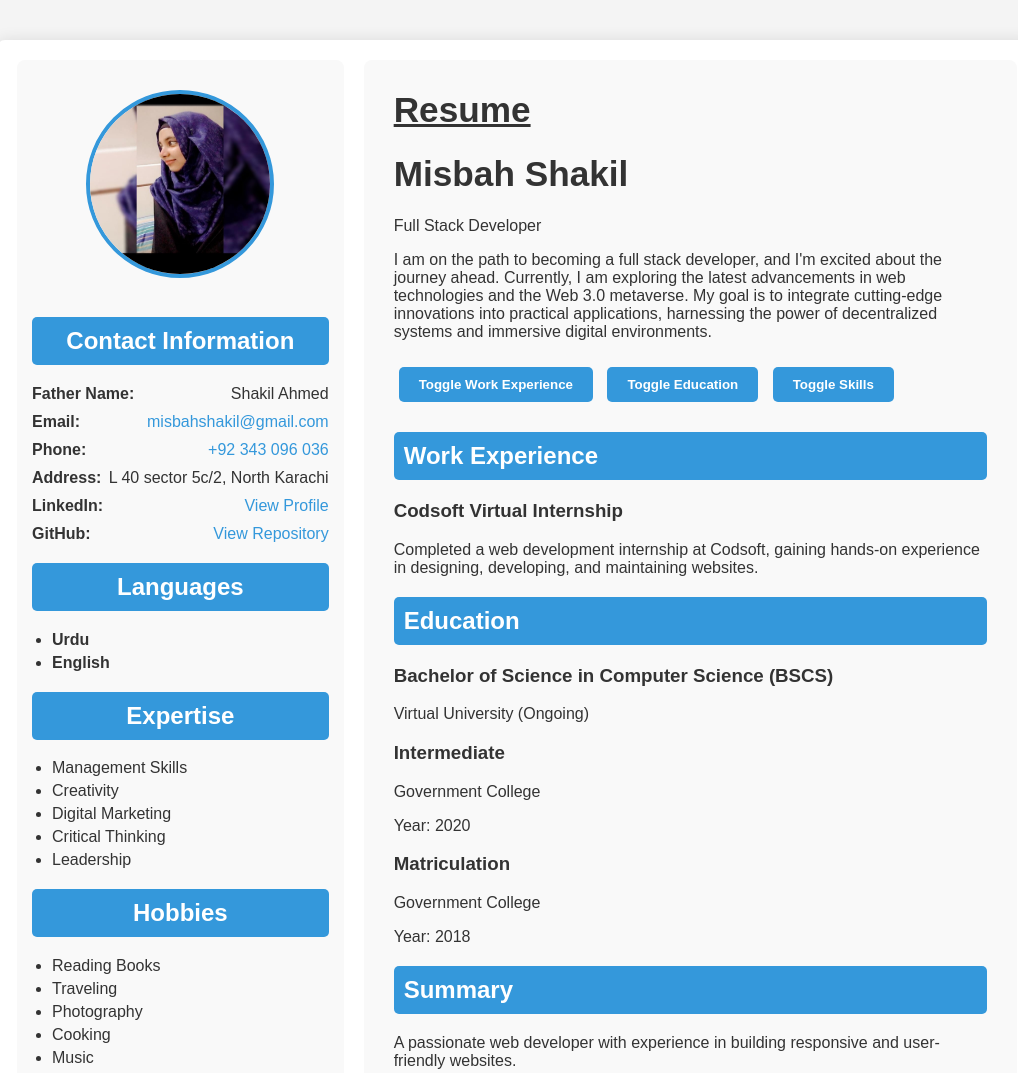
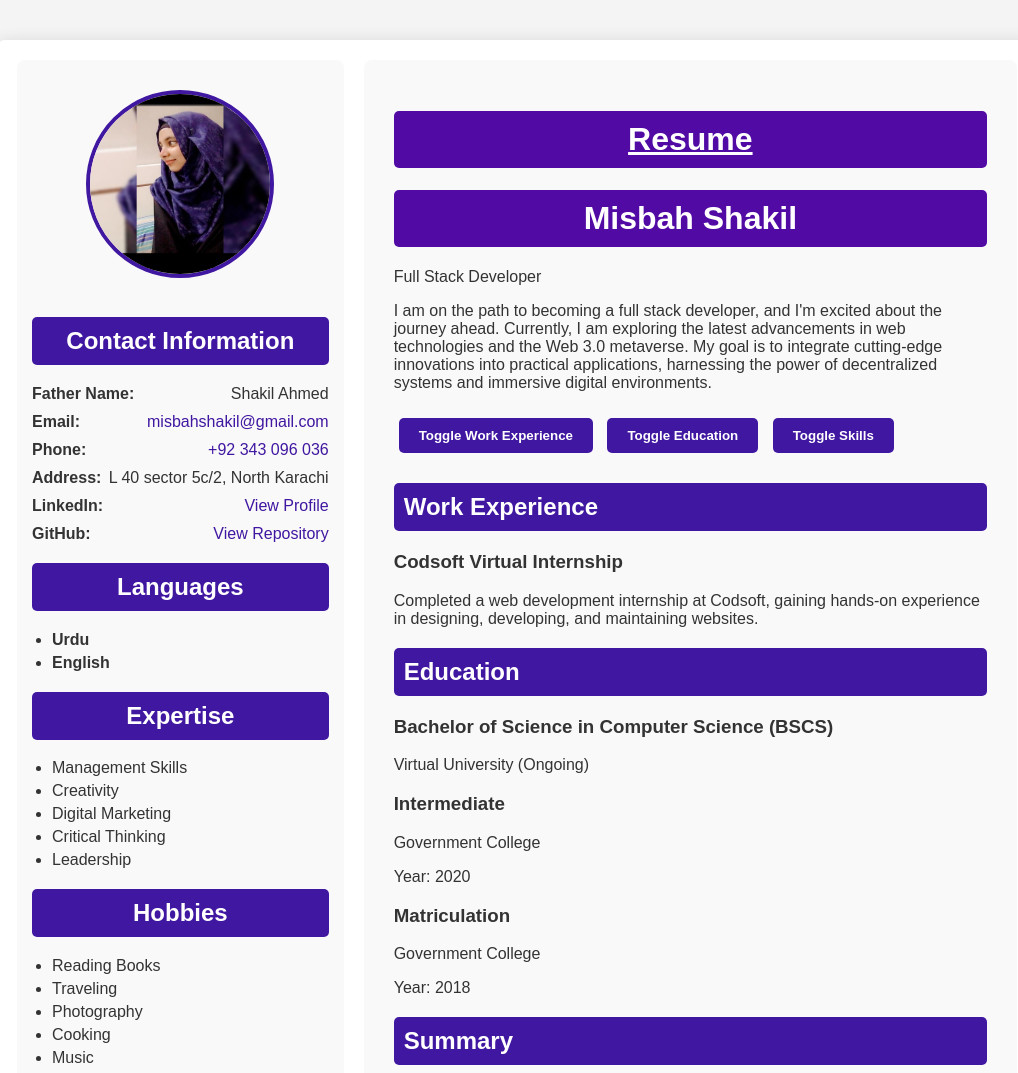
Before and after one commit to misbahshakil233/GIAICHC1, a plain HTML site: page index.html in a window 1280 px wide. Shown: the top 1073 px of the page, without its empty margins (123-1141 px from the left). Drawn offline with Linux system fonts and the light colour scheme.

Commit message:
color chnges

```diff
--- a/style.css
+++ b/style.css
@@ -36,14 +36,14 @@ body {
     width: 180px;
     height: 180px;
     border-radius: 50%;
-    border: 4px solid #3498db;
+    border: 4px solid #4017a1;
     margin: 15px auto;
 }
 
 .contact-info h2,
 .language-info h2,
 .expertise-info h2 {
-    background-color: #3498db;
+    background-color: #4017a1;
     color: #fff;
     padding: 10px;
     border-radius: 5px;
@@ -66,7 +66,7 @@ body {
 
 /* Style for links */
 .contact-list a {
-    color: #3498db;
+    color: #4017a1;
     text-decoration: none;
 }
 
@@ -74,7 +74,7 @@ body {
     text-decoration: underline;
 }
 .hobbies-info h2 {
-    background-color: #3498db;
+    background-color: #4017a1;
     color: #fff;
     padding: 10px;
     border-radius: 5px;
@@ -117,12 +117,16 @@ body {
 }
 
 .right-column h1 {
-    margin-top: 0;
-    font-size: 2.2em;
+   background: #520aa5;
+    color: #fff;
+    padding: 10px;
+    border-radius: 5px;
+    text-align: center;
 }
 
+
 .right-column h2 {
-    background-color: #3498db;
+    background-color: #4017a1;
     color: #fff;
     padding: 10px;
     border-radius: 5px;
@@ -131,7 +135,8 @@ body {
 
 /* Buttons */
 button {
-    background-color: #3498db;
+    background-color: #4017a1;
+
     color: #fff;
     border: none;
     padding: 10px 20px;
```
